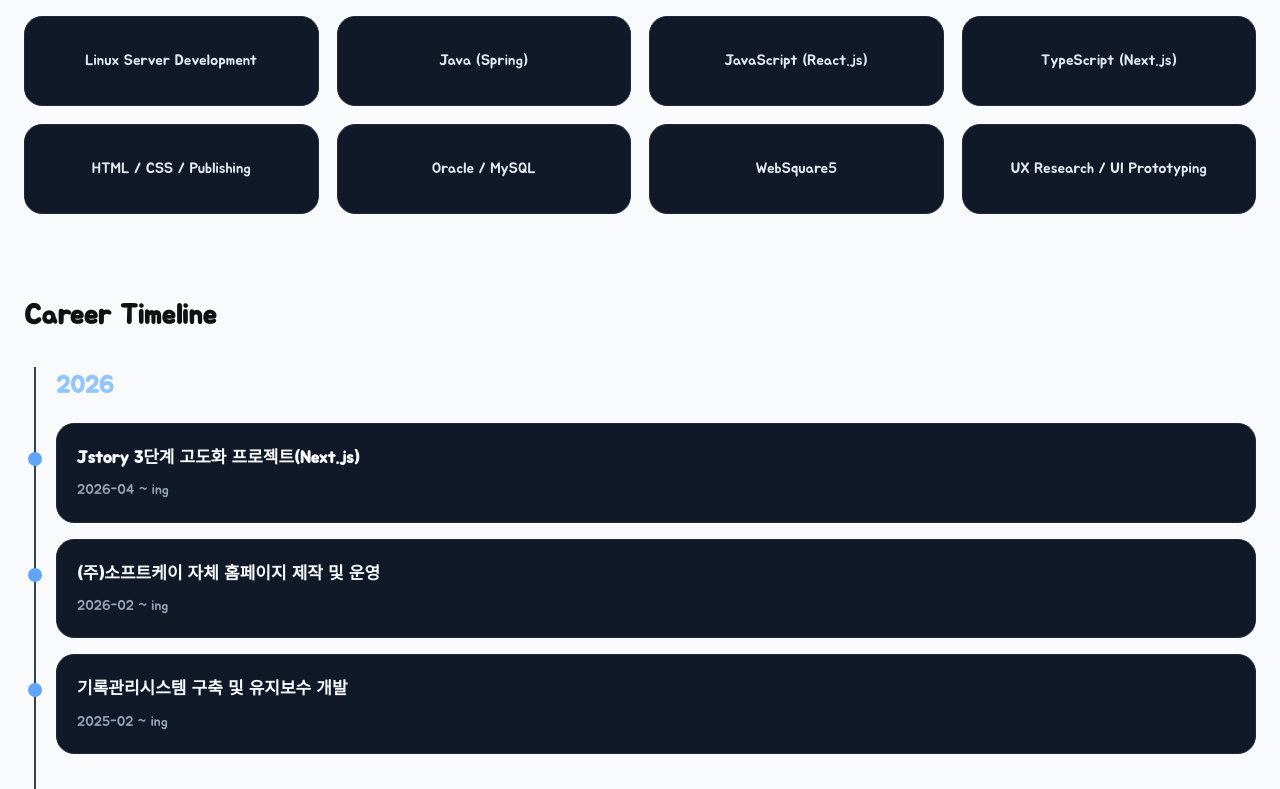
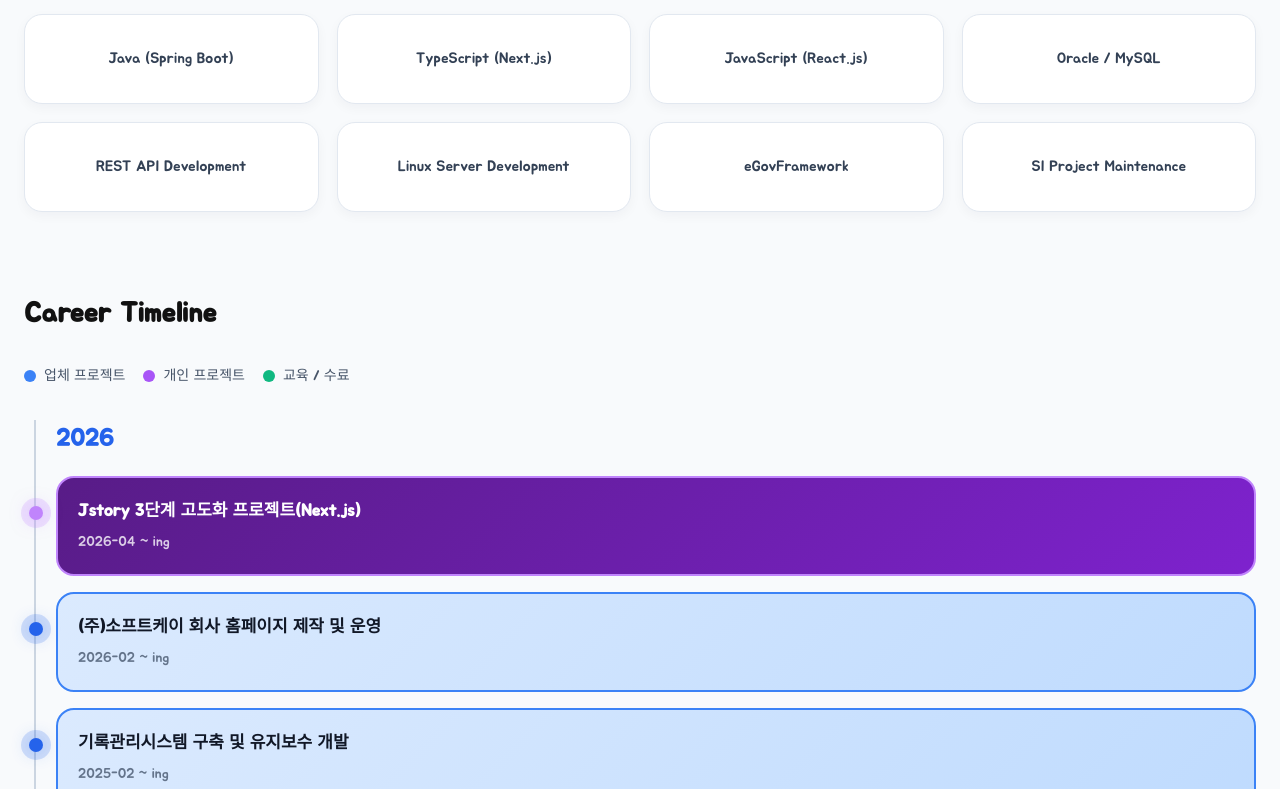
Before and after one commit to tuy112/jstory-next, a Next.js app: page /profile in a window 1280 px wide. Shown: the part 940-1729 px from the top of the page. Built offline with nearby package versions, Linux system fonts and the light colour scheme.

Commit message:
fix : Profile > css 고도화 작업

```diff
--- a/app/profile/Profile.module.css
+++ b/app/profile/Profile.module.css
@@ -13,6 +13,8 @@
     width: 280px;
     height: auto;
     border-radius: 24px;
+    border: 1px solid #e2e8f0;
+    box-shadow: 0 10px 30px rgba(15,23,42,0.08);
 }
 
 .profileContent {
@@ -26,7 +28,7 @@
     padding: 0 16px;
     border-radius: 999px;
     background: rgba(59,130,246,0.12);
-    color: #93c5fd;
+    color: #2563eb;
     font-size: 13px;
     font-weight: 700;
 }
@@ -69,11 +71,53 @@
     min-height: 90px;
     padding: 20px;
     border-radius: 18px;
-    background: #111827;
-    border: 1px solid #1e293b;
+    background: #ffffff;
+    border: 1px solid #e2e8f0;
+    box-shadow: 0 4px 12px rgba(15,23,42,0.04);
     text-align: center;
     font-size: 15px;
-    color: #e2e8f0;
+    font-weight: 500;
+    color: #334155;
+    transition: 0.25s;
+}
+
+.capabilityCard:hover {
+    transform: translateY(-3px);
+    border-color: #93c5fd;
+    box-shadow: 0 12px 24px rgba(59,130,246,0.12);
+}
+
+.timelineLegend {
+    display: flex;
+    flex-wrap: wrap;
+    gap: 18px;
+    margin-bottom: 32px;
+}
+
+.legendItem {
+    display: flex;
+    align-items: center;
+    gap: 8px;
+    font-size: 14px;
+    color: #475569;
+}
+
+.legendDot {
+    width: 12px;
+    height: 12px;
+    border-radius: 50%;
+}
+
+.companyDot {
+    background: #3b82f6;
+}
+
+.personalDot {
+    background: #a855f7;
+}
+
+.educationDot {
+    background: #10b981;
 }
 
 .timelineWrap {
@@ -88,7 +132,7 @@
     left: 10px;
     width: 2px;
     height: 100%;
-    background: #334155;
+    background: #cbd5e1;
 }
 
 .timelineGroup {
@@ -100,7 +144,7 @@
     margin-bottom: 18px;
     font-size: 24px;
     font-weight: 700;
-    color: #93c5fd;
+    color: #2563eb;
 }
 
 .timelineItems {
@@ -113,8 +157,13 @@
     position: relative;
     padding: 20px;
     border-radius: 18px;
-    background: #111827;
-    border: 1px solid #1e293b;
+    border: 1px solid;
+    transition: 0.25s;
+    backdrop-filter: blur(12px);
+}
+
+.timelineCard:hover {
+    transform: translateY(-3px);
 }
 
 .timelineCard::before {
@@ -125,18 +174,80 @@
     width: 14px;
     height: 14px;
     border-radius: 50%;
-    background: #60a5fa;
 }
 
 .timelineCard h4 {
     font-size: 17px;
-    color: #f8fafc;
+    line-height: 1.5;
+    color: #111827;
 }
 
 .timelineCard p {
     margin-top: 8px;
     font-size: 14px;
-    color: #94a3b8;
+    color: #64748b;
+}
+
+/* 업체 프로젝트 */
+.timelineCard.company {
+    background: linear-gradient(
+        135deg,
+        #dbeafe,
+        #bfdbfe
+    );
+
+    border: 2px solid #3b82f6;
+}
+
+.timelineCard.company::before {
+    background: #2563eb;
+
+    box-shadow:
+        0 0 0 8px rgba(37,99,235,0.18),
+        0 0 18px rgba(37,99,235,0.45);
+}
+
+/* 개인 프로젝트 */
+.timelineCard.personal {
+    background: linear-gradient(
+        135deg,
+        #581c87,
+        #7e22ce
+    );
+
+    border: 2px solid #c084fc;
+}
+
+.timelineCard.personal h4 {
+    color: #ffffff;
+}
+
+.timelineCard.personal p {
+    color: rgba(255,255,255,0.78);
+}
+
+.timelineCard.personal::before {
+    background: #c084fc;
+
+    box-shadow:
+        0 0 0 8px rgba(192,132,252,0.22),
+        0 0 18px rgba(192,132,252,0.5);
+}
+
+/* 교육 */
+.timelineCard.education {
+    background: linear-gradient(
+        135deg,
+        #dcfce7,
+        #bbf7d0
+    );
+
+    border: 2px solid #4ade80;
+}
+
+.timelineCard.education::before {
+    background: #16a34a;
+    box-shadow: 0 0 0 6px rgba(22,163,74,0.15);
 }
 
 @media (max-width: 1024px) {
@@ -160,6 +271,10 @@
         font-size: 32px;
     }
 
+    .description {
+        font-size: 16px;
+    }
+
     .capabilityGrid {
         grid-template-columns: 1fr;
     }
@@ -168,11 +283,23 @@
         font-size: 24px;
     }
 
+    .timelineLegend {
+        gap: 12px;
+    }
+
     .timelineWrap {
         padding-left: 24px;
+    }
+
+    .timelineCard {
+        padding: 18px;
     }
 
     .timelineCard::before {
         left: -21px;
     }
+
+    .timelineCard h4 {
+        font-size: 15px;
+    }
 }
--- a/app/profile/page.tsx
+++ b/app/profile/page.tsx
@@ -9,14 +9,14 @@ import DetailPageLayout from '../src/components/layout/DetailPageLayout';
 import profileImage from '../../public/images/about_man.png';
 
 const capabilityList = [
+    'Java (Spring Boot)',
+    'TypeScript (Next.js)',
+    'JavaScript (React.js)',
+    'Oracle / MySQL',
+    'REST API Development',
     'Linux Server Development',
-    'Java (Spring)',
-    'JavaScript (React.js)',
-    'TypeScript (Next.js)',
-    'HTML / CSS / Publishing',
-    'Oracle / MySQL',
-    'WebSquare5',
-    'UX Research / UI Prototyping',
+    'eGovFramework',
+    'SI Project Maintenance',
 ];
 
 const timelineData = [
@@ -24,14 +24,17 @@ const timelineData = [
         year: '2026',
         items: [
             {
+                type: 'personal',
                 title: 'Jstory 3단계 고도화 프로젝트(Next.js)',
                 period: '2026-04 ~ ing',
             },
             {
-                title: '(주)소프트케이 자체 홈페이지 제작 및 운영',
+                type: 'company',
+                title: '(주)소프트케이 회사 홈페이지 제작 및 운영',
                 period: '2026-02 ~ ing',
             },
             {
+                type: 'company',
                 title: '기록관리시스템 구축 및 유지보수 개발',
                 period: '2025-02 ~ ing',
             },
@@ -41,10 +44,12 @@ const timelineData = [
         year: '2025',
         items: [
             {
-                title: 'Mikep 전자결재 문서 이관 사업',
+                type: 'company',
+                title: '공공 H사 전자결재 데이터(문서) 이관 사업',
                 period: '2025-02 ~ 2025-10',
             },
             {
+                type: 'company',
                 title: '의료기기 플랫폼 프로토타입 제작',
                 period: '2024-12 ~ 2025-01',
             },
@@ -54,10 +59,12 @@ const timelineData = [
         year: '2024',
         items: [
             {
+                type: 'personal',
                 title: 'Jstory 고도화 프로젝트(React.js)',
                 period: '2024-08 ~ 2025-08',
             },
             {
+                type: 'company',
                 title: 'LG U+ 관리자 페이지 현대화 프로젝트',
                 period: '2024-06 ~ 2024-09',
             },
@@ -67,10 +74,12 @@ const timelineData = [
         year: '2023',
         items: [
             {
+                type: 'company',
                 title: '공공 L사 고도화 프로젝트',
                 period: '2023-10 ~ 2024-02',
             },
             {
+                type: 'education',
                 title: '스파르타코딩클럽 Node.js 백엔드 과정',
                 period: '2023-05 ~ 2023-09',
             },
@@ -80,18 +89,22 @@ const timelineData = [
         year: '2020 ~ 2022',
         items: [
             {
+                type: 'company',
                 title: '금융권 S사 통합단말 차세대 프로젝트',
                 period: '2022-02 ~ 2022-10',
             },
             {
+                type: 'personal',
                 title: 'Jstory 첫 구축 작업 (HTML/CSS/JS)',
                 period: '2022-01 ~ 2022-12',
             },
             {
+                type: 'education',
                 title: '이젠아카데미 UI/UX 퍼블리셔 양성과정',
                 period: '2021-07 ~ 2022-01',
             },
             {
+                type: 'education',
                 title: '강남대학교 Java 웹 개발자 양성과정(K-move)',
                 period: '2020-12 ~ 2021-06',
             },
@@ -157,6 +170,23 @@ export default function ProfilePage() {
                     Career Timeline
                 </h3>
 
+                <div className={styles.timelineLegend}>
+                    <div className={styles.legendItem}>
+                        <span className={`${styles.legendDot} ${styles.companyDot}`} />
+                        업체 프로젝트
+                    </div>
+
+                    <div className={styles.legendItem}>
+                        <span className={`${styles.legendDot} ${styles.personalDot}`} />
+                        개인 프로젝트
+                    </div>
+
+                    <div className={styles.legendItem}>
+                        <span className={`${styles.legendDot} ${styles.educationDot}`} />
+                        교육 / 수료
+                    </div>
+                </div>
+
                 <div className={styles.timelineWrap}>
                     {timelineData.map((timeline) => (
                         <div
@@ -171,7 +201,9 @@ export default function ProfilePage() {
                                 {timeline.items.map((item) => (
                                     <div
                                         key={item.title}
-                                        className={styles.timelineCard}
+                                        className={`${styles.timelineCard} ${
+                                            styles[item.type]
+                                        }`}
                                     >
                                         <h4>
                                             {item.title}
```
